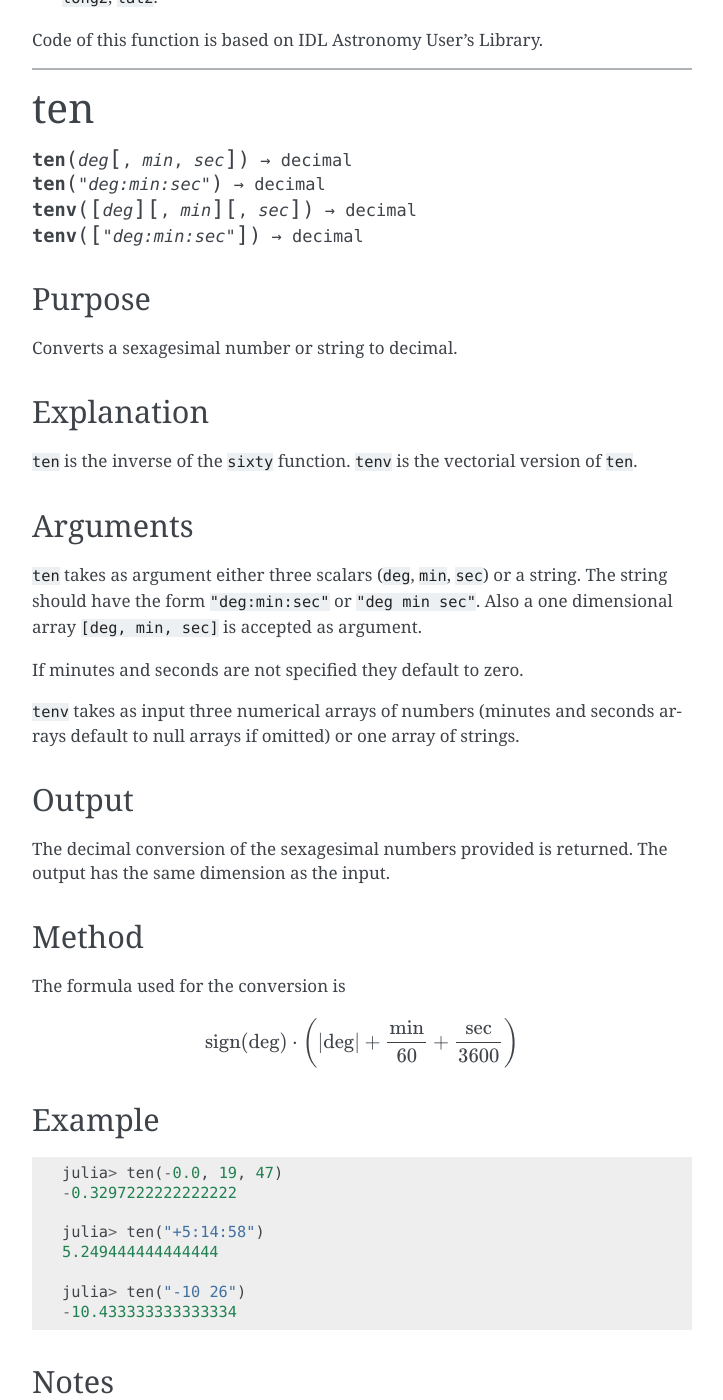
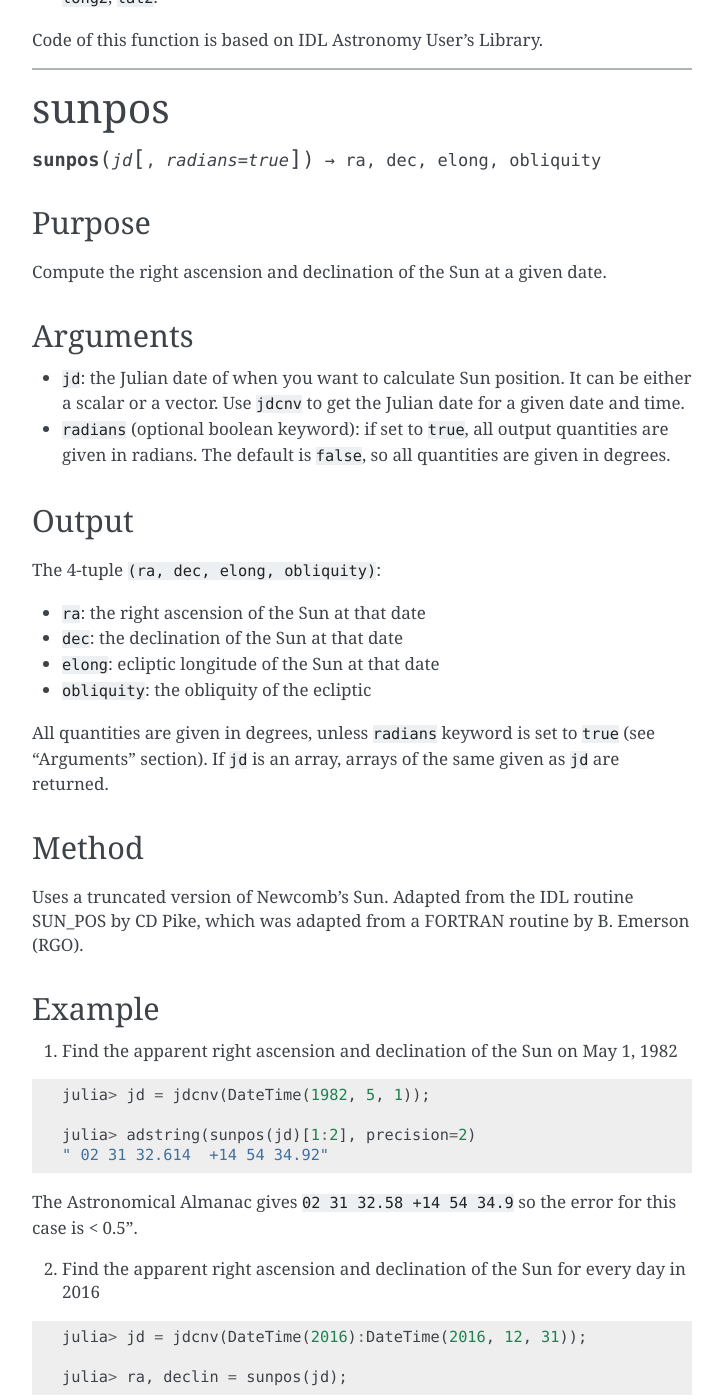
Before and after one commit to giordano/AstroLib.jl, a Sphinx documentation site: the page built from docs/utils.rst, in a window 1280 px wide and 1400 px high, scrolled down 56108 px. Shown: the whole window, without its empty margins (388-1111 px from the left). Built offline with Sphinx 7.4.7, drawn with Linux system fonts in a browser that asks for light colours; some of the changed text lies outside the part shown.

Commit message:
Add sunpos function

```diff
--- a/docs/conf.py
+++ b/docs/conf.py
@@ -61,7 +61,7 @@ copyright = '2016, ' + author
 # The short X.Y version.
 version = '0.0'
 # The full version, including alpha/beta/rc tags.
-release = '0.0.5'
+release = '0.0.6'
 
 # The language for content autogenerated by Sphinx. Refer to documentation
 # for a list of supported languages.
--- a/docs/utils.rst
+++ b/docs/utils.rst
@@ -2765,6 +2765,87 @@ Code of this function is based on IDL Astronomy User's Library.
 
 --------------
 
+sunpos
+~~~~~~
+
+.. function:: sunpos(jd[, radians=true]) -> ra, dec, elong, obliquity
+
+Purpose
+'''''''
+
+Compute the right ascension and declination of the Sun at a given date.
+
+Arguments
+'''''''''
+
+-  ``jd``: the Julian date of when you want to calculate Sun position.
+   It can be either a scalar or a vector. Use ``jdcnv`` to get the
+   Julian date for a given date and time.
+-  ``radians`` (optional boolean keyword): if set to ``true``, all
+   output quantities are given in radians. The default is ``false``, so
+   all quantities are given in degrees.
+
+Output
+''''''
+
+The 4-tuple ``(ra, dec, elong, obliquity)``:
+
+-  ``ra``: the right ascension of the Sun at that date
+-  ``dec``: the declination of the Sun at that date
+-  ``elong``: ecliptic longitude of the Sun at that date
+-  ``obliquity``: the obliquity of the ecliptic
+
+All quantities are given in degrees, unless ``radians`` keyword is set
+to ``true`` (see "Arguments" section). If ``jd`` is an array, arrays of
+the same given as ``jd`` are returned.
+
+Method
+''''''
+
+Uses a truncated version of Newcomb's Sun. Adapted from the IDL routine
+SUN\_POS by CD Pike, which was adapted from a FORTRAN routine by B.
+Emerson (RGO).
+
+Example
+'''''''
+
+(1) Find the apparent right ascension and declination of the Sun on May
+    1, 1982
+
+.. code-block:: julia
+
+    julia> jd = jdcnv(DateTime(1982, 5, 1));
+
+    julia> adstring(sunpos(jd)[1:2], precision=2)
+    " 02 31 32.614  +14 54 34.92"
+
+The Astronomical Almanac gives ``02 31 32.58 +14 54 34.9`` so the error
+for this case is < 0.5".
+
+(2) Find the apparent right ascension and declination of the Sun for
+    every day in 2016
+
+.. code-block:: julia
+
+    julia> jd = jdcnv(DateTime(2016):DateTime(2016, 12, 31));
+
+    julia> ra, declin = sunpos(jd);
+
+Notes
+'''''
+
+Patrick Wallace (Rutherford Appleton Laboratory, UK) has tested the
+accuracy of a C adaptation of the present algorithm and found the
+following results. From 1900-2100 ``sunpos`` gave 7.3 arcsec maximum
+error, 2.6 arcsec RMS. Over the shorter interval 1950-2050 the figures
+were 6.4 arcsec max, 2.2 arcsec RMS.
+
+The returned ``ra`` and ``dec`` are in the given date's equinox.
+
+Code of this function is based on IDL Astronomy User's Library.
+
+--------------
+
 ten
 ~~~
 
```
Also changed, not shown: TODO.md (+0 -1 lines), 4 other files.
